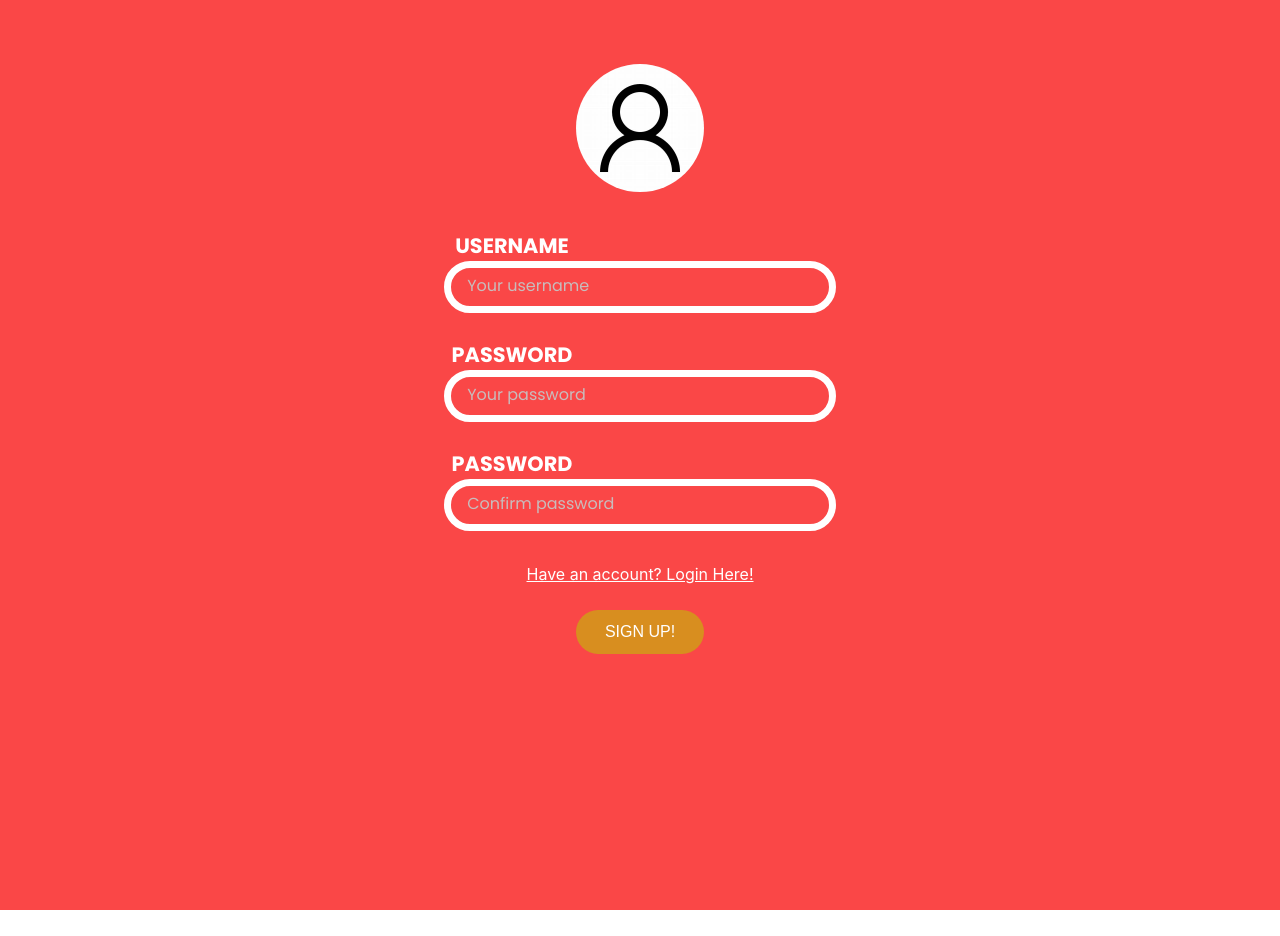
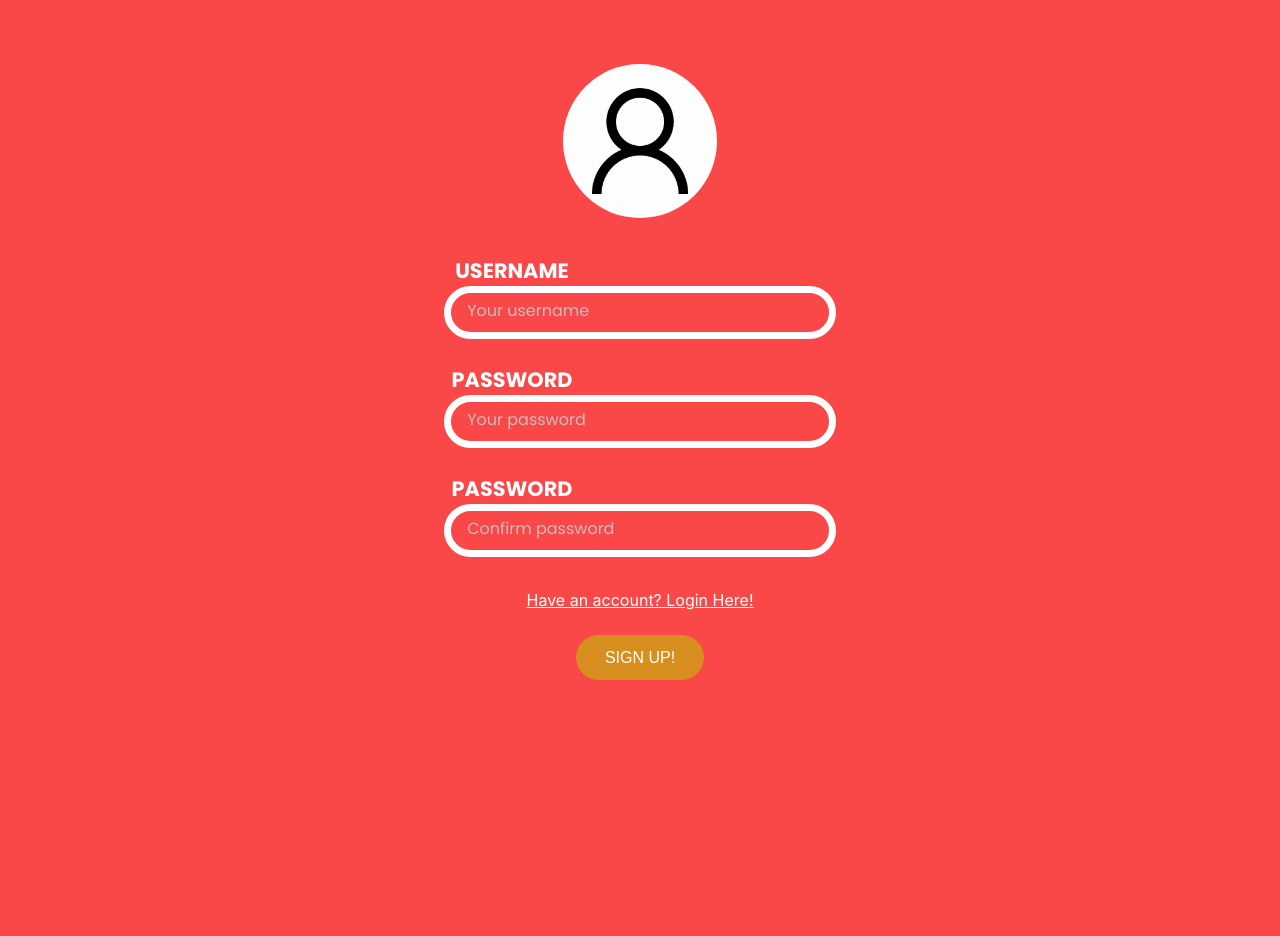
Before and after one commit to Chillandchat/mobile, a React (Create React App) app in the folder Frontend/app/: page /signup in a window 1280 px wide. Before the commit the page ends 910 px from the top, so only its background shows below. Built offline with nearby package versions, Linux system fonts and the light colour scheme; no server answers.

Commit message:
Push to production server

```diff
--- a/Frontend/app/src/components/style/Icon.css
+++ b/Frontend/app/src/components/style/Icon.css
@@ -16,8 +16,8 @@
   /* Icon styles */
   #userIcon {
     border-radius: 100%;
-    height: 10vw;
-    width: 10vw;
+    height: 12vw;
+    width: 12vw;
   }
   /* Wrapper style */
   #wrapper {
```
Also changed, not shown: 2 other files (tests, documents, lock files or other folders).
